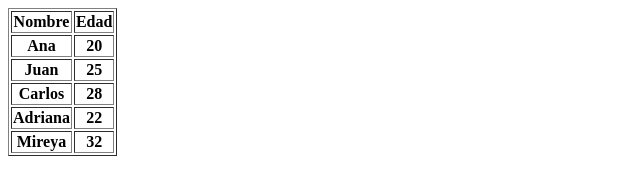
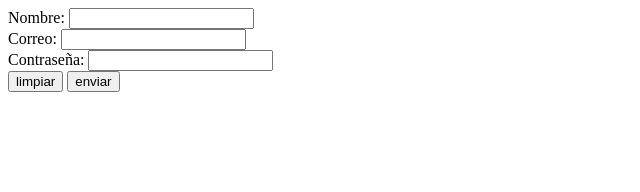
Before and after one commit to ariel-lima777/primer-html, a plain HTML site: page index.html in a window 1280 px wide. Shown: the whole page, without its empty margins (0-640 px from the left). Drawn offline with Linux system fonts and the light colour scheme.

Commit message:
feat(form): agregar formulario de registro

```diff
--- a/index.html
+++ b/index.html
@@ -1,8 +1,7 @@
-<table border="1">
-    <tr><th>Nombre </th><th>Edad</th></tr>
-    <tr><th>Ana </th><th>20</th></tr>
-    <tr><th>Juan </th><th>25</th></tr>
-    <tr><th>Carlos </th><th>28</th></tr>
-    <tr><th>Adriana</th><th>22</th></tr>
-    <tr><th>Mireya</th><th>32</th></tr>
-</table>
+<form>
+    Nombre: <input type="text"><br>
+    Correo: <input type="text"><br>
+    Contraseña: <input type="password"><br>
+    <input type="reset"value= "limpiar">
+    <input type="submit" value= "enviar">
+</form>
```
